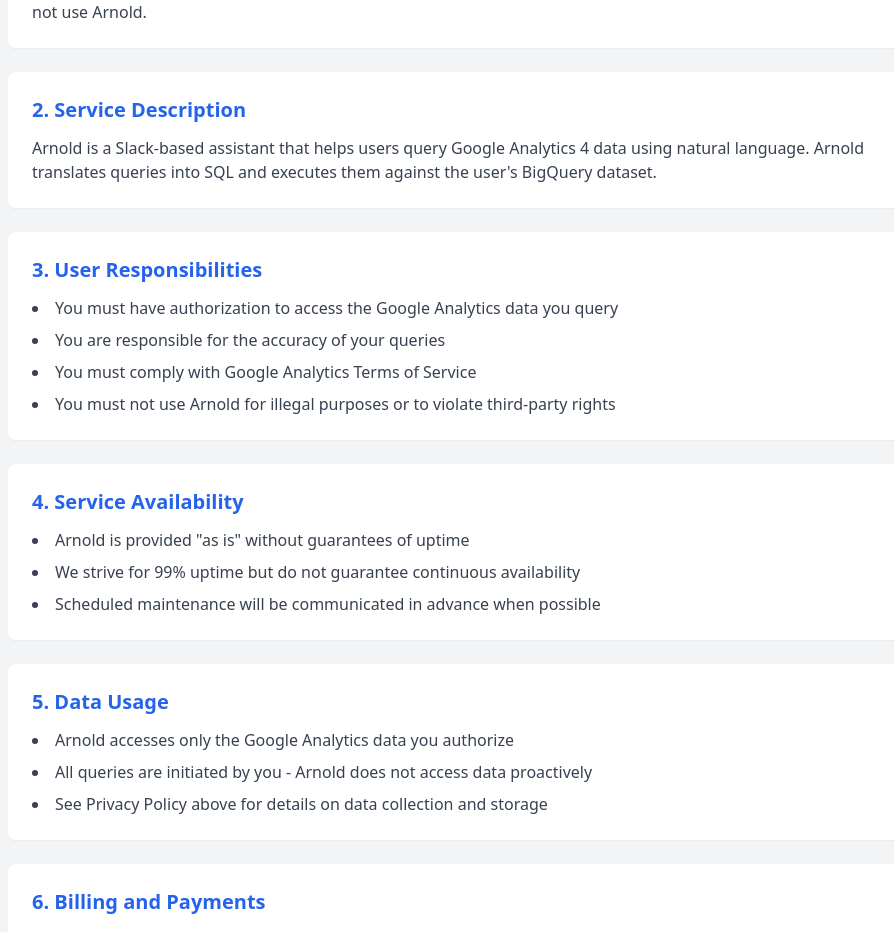
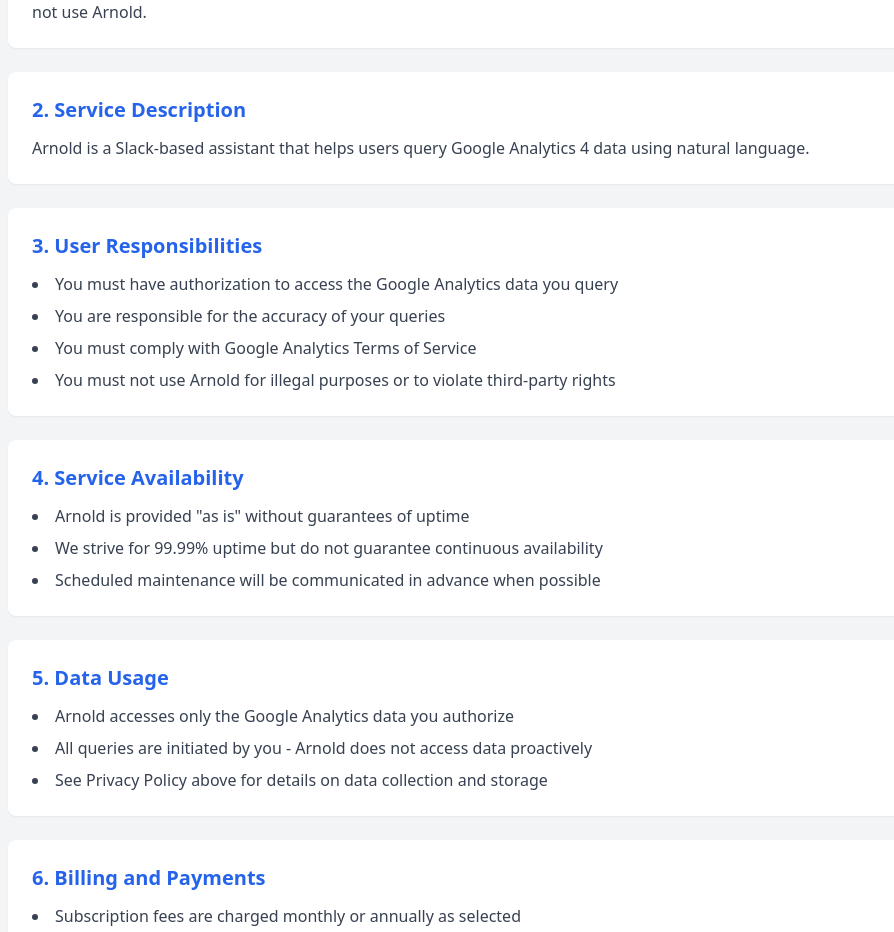
Before and after one commit to McGovs/arnold-the-analyst-frontend-v2-markdown, a React (Vite) app: page /privacy-terms in a window 1280 px wide. Shown: the part 10323-11255 px from the top of the page, without its empty margins (184-1078 px from the left). Built offline with nearby package versions, Linux system fonts and the light colour scheme.

Commit message:
Update Privacy.tsx

```diff
--- a/src/pages/Privacy.tsx
+++ b/src/pages/Privacy.tsx
@@ -507,8 +507,7 @@
           <h2 className="text-xl font-semibold mb-3 text-blue-600">2. Service Description</h2>
           <p className="text-gray-700">
             Arnold is a Slack-based assistant that helps users query Google Analytics 4 data using
-            natural language. Arnold translates queries into SQL and executes them against the user's
-            BigQuery dataset.
+            natural language.
           </p>
         </div>
 
@@ -526,7 +525,7 @@
           <h2 className="text-xl font-semibold mb-3 text-blue-600">4. Service Availability</h2>
           <ul className="text-gray-700 list-disc list-inside space-y-2">
             <li>Arnold is provided "as is" without guarantees of uptime</li>
-            <li>We strive for 99% uptime but do not guarantee continuous availability</li>
+            <li>We strive for 99.99% uptime but do not guarantee continuous availability</li>
             <li>Scheduled maintenance will be communicated in advance when possible</li>
           </ul>
         </div>
```
